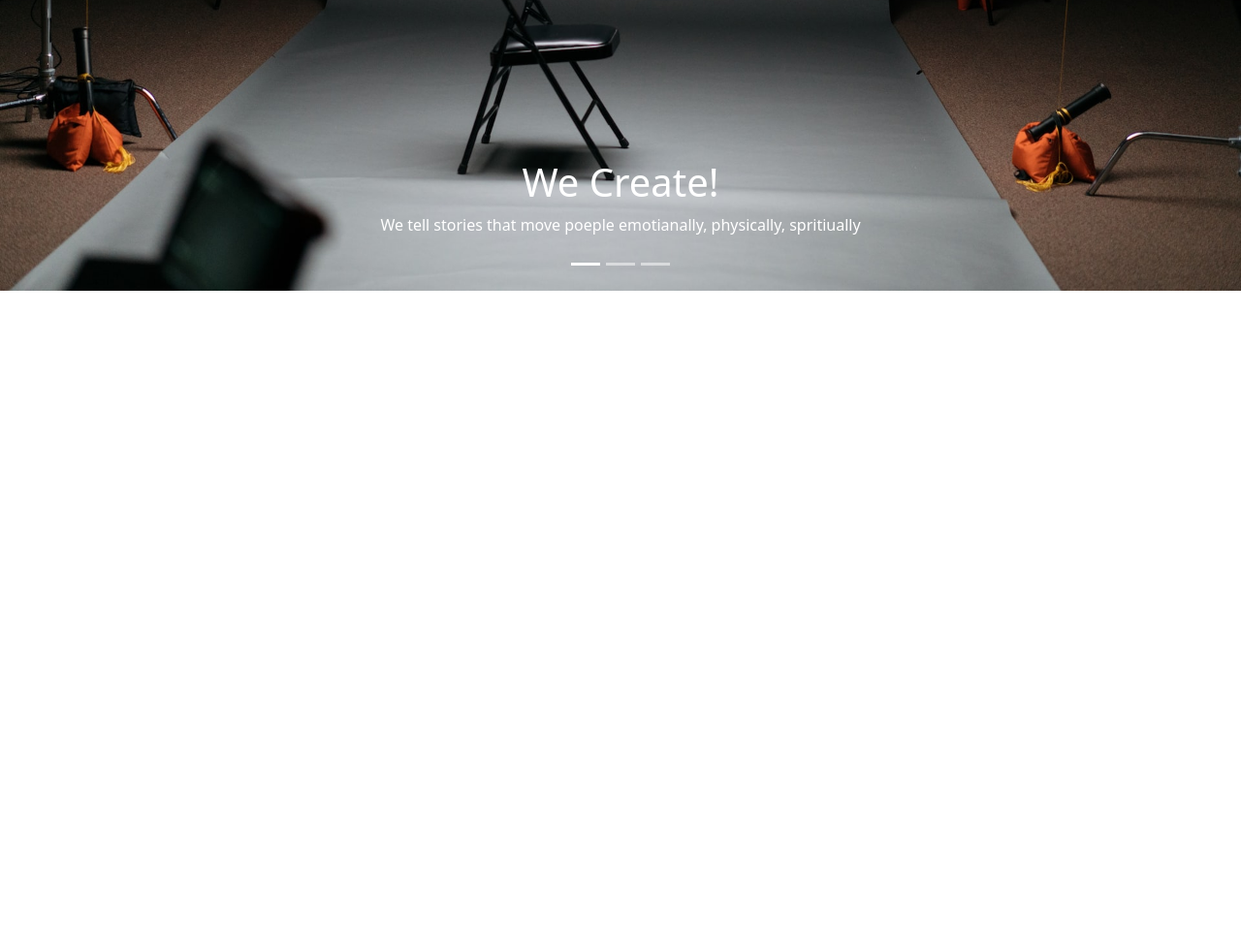
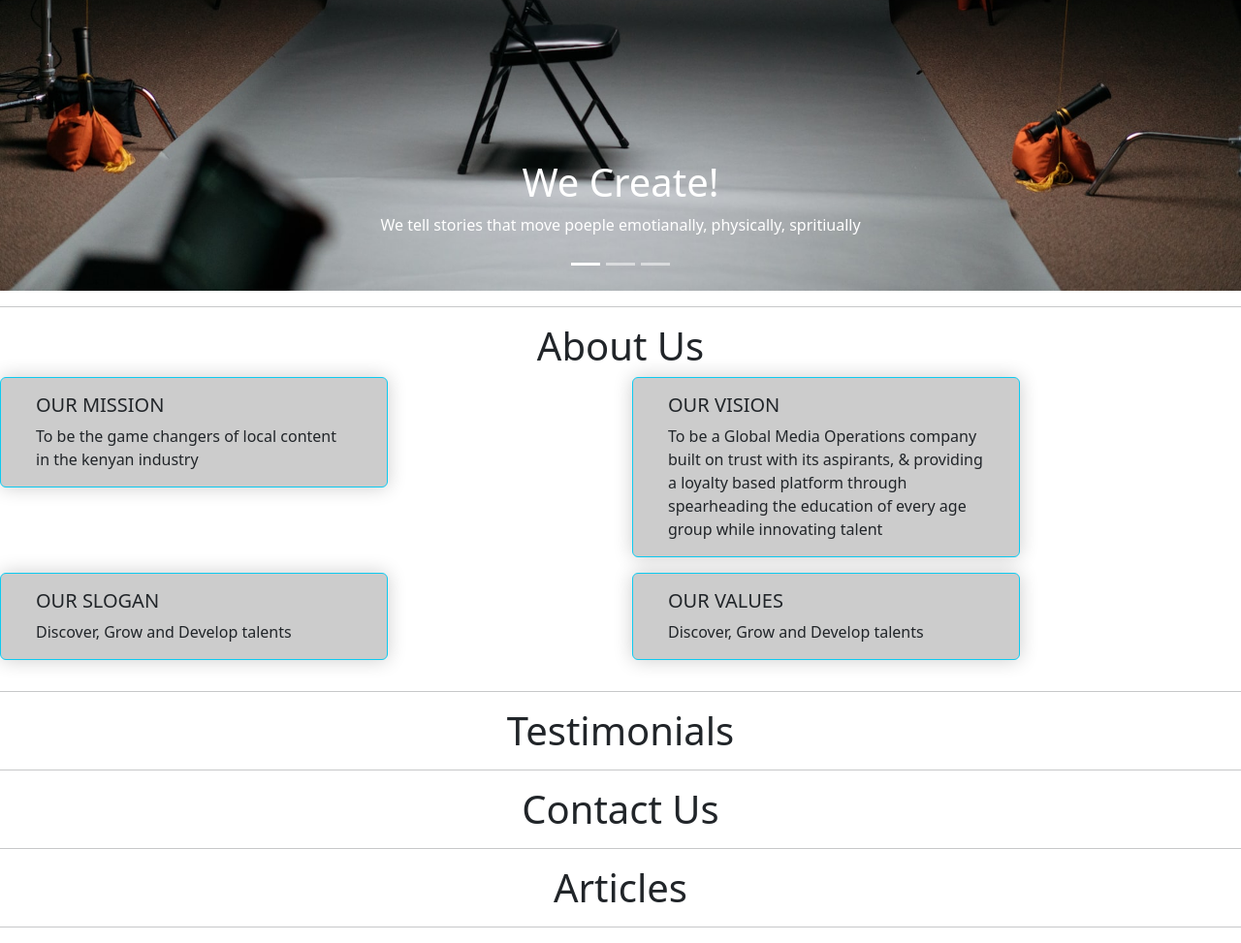
Before and after one commit to banga19/project-pmac, a website: page index.html in a window 1280 px wide. Shown: the part 610-1583 px from the top of the page at 97% size. Before the commit the page ends 910 px from the top, so only its background shows below. Drawn offline with nearby package versions, Linux system fonts and the light colour scheme.

Commit message:
added About Us section

```diff
--- a/index.html
+++ b/index.html
@@ -6,7 +6,10 @@
     <title>Peace Media Arts Company</title>
     <!--Bootstrap css-->
     <link href="https://cdn.jsdelivr.net/npm/bootstrap@5.2.1/dist/css/bootstrap.min.css" rel="stylesheet" integrity="sha384-iYQeCzEYFbKjA/T2uDLTpkwGzCiq6soy8tYaI1GyVh/UjpbCx/TYkiZhlZB6+fzT" crossorigin="anonymous">
-  </head>
+
+    <!--custom css-->
+    <link rel="stylesheet" href="styles.css">
+</head>
   <body>
     <!--Navbar-->
     <nav class="navbar navbar-expand-lg sticky-bottom navbar-dark bg-dark">
@@ -90,6 +93,64 @@
         </button>
     </div>
 
+    <hr>
+    <!--About Us -->
+    <h1 class="text-center"> About Us</h1>
+    <div class="row">
+
+        <div class="col-sm-6">
+          <div class="card border-info mb-3" style="max-width: 25rem;">
+            <div class="card-body">
+              <h5 class="card-title">OUR MISSION</h5>
+              <p class="card-text">To be the game changers of local content in the kenyan industry</p>
+            </div>
+          </div>
+        </div>
+
+        <div class="col-sm-6">
+          <div class="card border-info mb-3" style="max-width: 25rem">
+            <div class="card-body">
+              <h5 class="card-title">OUR VISION</h5>
+              <p class="card-text">To be a Global Media Operations company built on trust with its aspirants, & providing a loyalty based platform through spearheading the education of every age group while innovating talent</p>
+            </div>
+          </div>
+        </div>
+
+        <div class="col-sm-6">
+            <div class="card border-info mb-3" style="max-width: 25rem">
+              <div class="card-body">
+                <h5 class="card-title">OUR SLOGAN</h5>
+                <p class="card-text">Discover, Grow and Develop talents</p>
+              </div>
+            </div>
+        </div>
+
+        <div class="col-sm-6">
+            <div class="card border-info mb-3" style="max-width: 25rem">
+              <div class="card-body">
+                <h5 class="card-title">OUR VALUES</h5>
+                <p class="card-text">Discover, Grow and Develop talents</p>
+              </div>
+            </div>
+        </div>
+
+    </div>
+
+    <hr>
+
+    <!-- Testimonials-->
+    <h1 class="text-center"> Testimonials</h1>
+
+    <hr>
+    <!--Contact Us-->
+    <h1 class="text-center">Contact Us</h1>
+
+    <hr>
+    <!--Blogs-->
+    <h1 class="text-center"> Articles</h1>
+
+
+    <hr>
     <!--Bootstrap js-->
     <script src="https://cdn.jsdelivr.net/npm/bootstrap@5.2.1/dist/js/bootstrap.bundle.min.js" integrity="sha384-u1OknCvxWvY5kfmNBILK2hRnQC3Pr17a+RTT6rIHI7NnikvbZlHgTPOOmMi466C8" crossorigin="anonymous"></script>
     <script src="https://cdn.jsdelivr.net/npm/@popperjs/core@2.11.6/dist/umd/popper.min.js" integrity="sha384-oBqDVmMz9ATKxIep9tiCxS/Z9fNfEXiDAYTujMAeBAsjFuCZSmKbSSUnQlmh/jp3" crossorigin="anonymous"></script>
--- /dev/null
+++ b/styles.css
@@ -0,0 +1,7 @@
+.card{
+    padding-left: 20px;
+    padding-right: 20px;
+    box-shadow: 0 0px 20px 0 rgba(0,0,0,0.2);
+    background-color: rgba(0,0,0,0.2);
+    transition: 0.3s;
+}
```
Also changed, not shown: img/our_mission.png (added).
